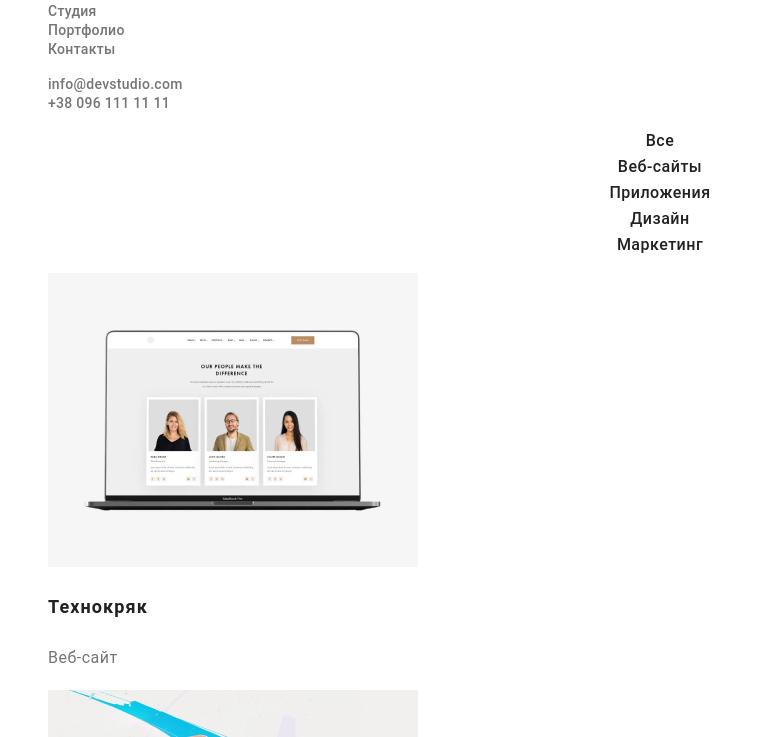
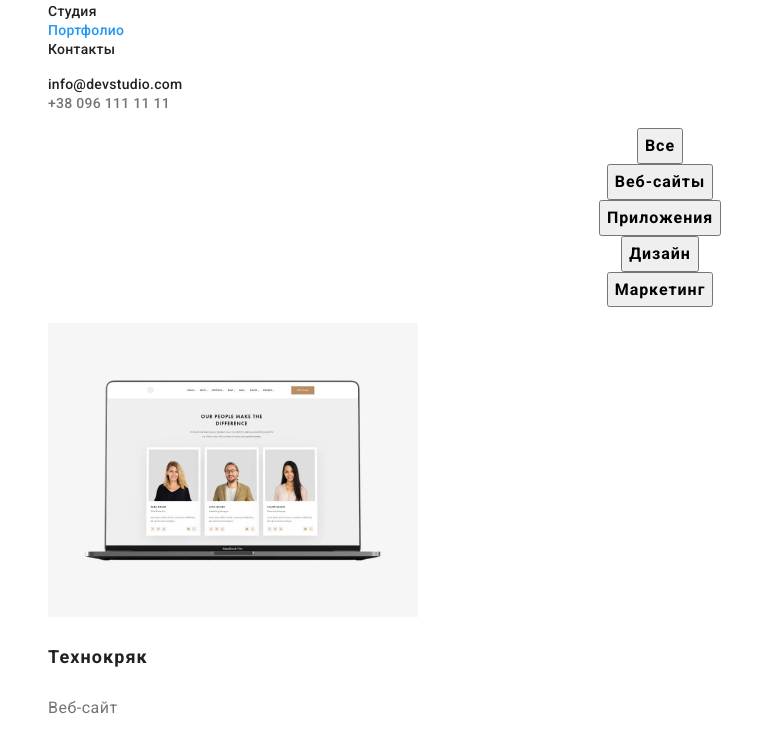
Before and after one commit to OlhaNazarova/goit-markup-hw-02, a plain HTML site: page portfolio.html in a window 1280 px wide. Shown: the part 54-791 px from the top of the page, without its empty margins (0-776 px from the left). Drawn offline with Linux system fonts and the light colour scheme.

Commit message:
виправлене остаточно дз2
виправила колір на посиланнях (Студія, Портфоліо, Контакти);
в .desc-item i .adress видалила font-weight 400;
задала button в Портфоліо;
видалила 16рх для абзаців;
підключила клас для підсвічування поточної сторінки;
в Портфоліо підключила шрифти.

```diff
--- a/css/styles.css
+++ b/css/styles.css
@@ -30,13 +30,16 @@ font-size: 14px;
 line-height: 1.14;
 letter-spacing: 0.02em;
 
-color: #757575;
+color: #212121;
 }
 .menu-link:hover,
 .menu-link:focus {
 color: var(--accent-color);
 }
 
+.color-btn{
+  color:#2196F3;
+}
 .contact-phone-number{
 font-weight: 500;
 font-size: 14px;
@@ -88,7 +91,6 @@ color: #212121;
 }
 
 .desc-item {
-font-weight: 400;
 font-size: 14px;
 line-height: 1.71;
 letter-spacing: 0.03em;
@@ -130,7 +132,6 @@ background: #2F303A;
 }
 .adress {
 font-style: normal;
-font-weight: 400;
 font-size: 14px;
 line-height: 1.71;
 letter-spacing: 0.03em;
@@ -168,7 +169,6 @@ color: #212121;
 }
 
 .portfolio-item{
-font-size: 16px;
 line-height: 1.88;
 letter-spacing: 0.03em;
 color: #757575;
--- a/portfolio.html
+++ b/portfolio.html
@@ -5,6 +5,9 @@
     <meta http-equiv="X-UA-Compatible" content="IE=edge">
     <meta name="viewport" content="width=device-width, initial-scale=1.0">
     <title>Document</title>
+    <link rel="preconnect" href="https://fonts.googleapis.com">
+<link rel="preconnect" href="https://fonts.gstatic.com" crossorigin>
+<link href="https://fonts.googleapis.com/css2?family=Raleway:wght@700&family=Roboto:wght@400;500;700&display=swap" rel="stylesheet">
     <link rel="stylesheet" href="./css/styles.css">
 </head>
 <body>
@@ -17,7 +20,7 @@
                     <a class="menu-link link" href="./index.html">Студия</a>
                 </li>
                 <li class="menu-item">
-                    <a class=" menu-link link" href="./portfolio.html">Портфолио</a>
+                    <a class=" menu-link link color-btn" href="./portfolio.html">Портфолио</a>
                 </li>
                 <li class="menu-item">
                     <a class=" menu-link link" href="">Контакты</a>
@@ -38,11 +41,12 @@
     <section>
         <h2 hidden>Описание</h2>
         <ul class="list">
-            <li class="modal-btn menu-link desc-list-portfolio">Все</li>
-            <li class="modal-btn menu-link desc-list-portfolio">Веб-сайты</li>
-            <li class="modal-btn menu-link desc-list-portfolio">Приложения</li>
-            <li class="modal-btn menu-link desc-list-portfolio">Дизайн</li>
-            <li class="modal-btn menu-link desc-list-portfolio">Маркетинг</li>
+            <li class="menu-link desc-list-portfolio"><button class="modal-btn current" type="button">Все</button></li>
+            <li class="menu-link desc-list-portfolio"><button class="modal-btn current" type="button">Веб-сайты</button></li>
+            <li class="menu-link desc-list-portfolio"><button class="modal-btn current" type="button">Приложения</button></li>
+            <li class="menu-link desc-list-portfolio"><button class="modal-btn current" type="button">Дизайн</button></li>
+            <li class="menu-link desc-list-portfolio"><button class="modal-btn current" type="button">Маркетинг</button></li>
+
         </ul>
     </section>
     <!--ABOUT-PORTFOLIO-->
```
Also changed, not shown: index.html (+3 -3 lines).
